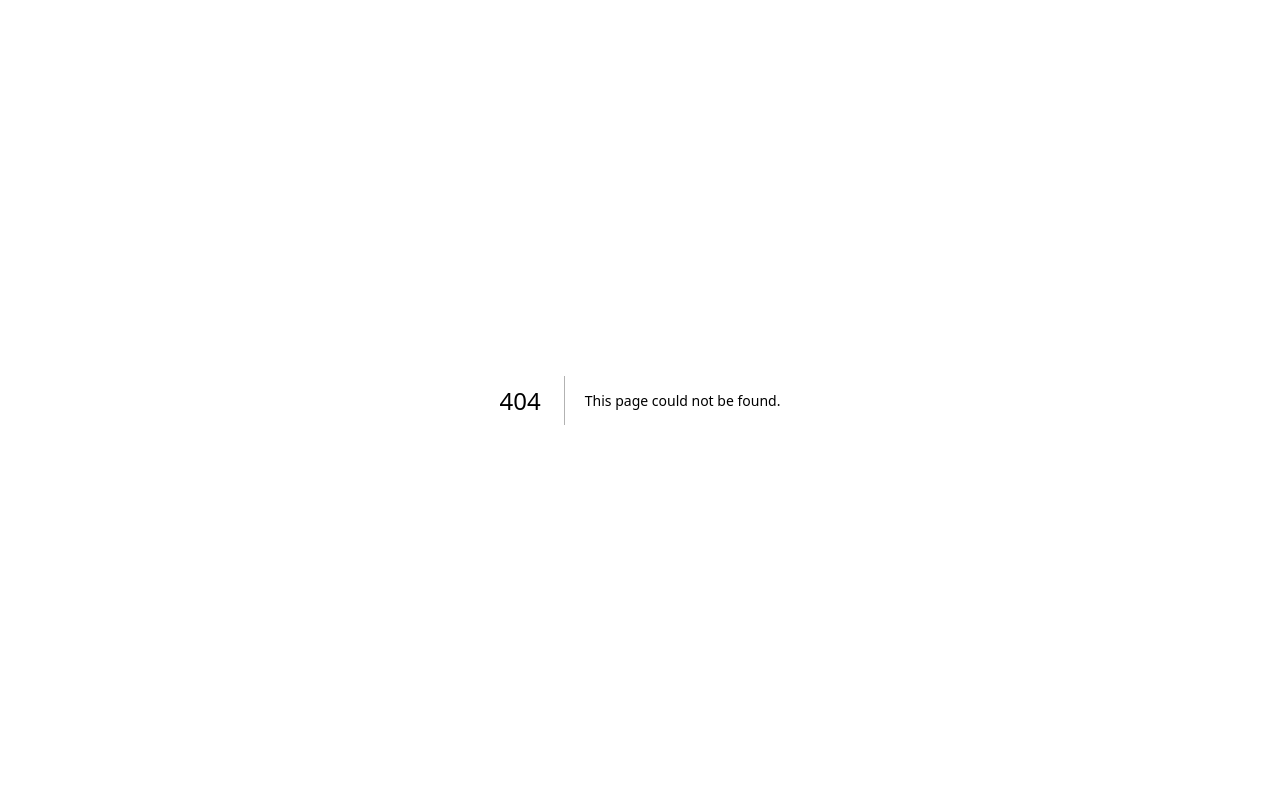
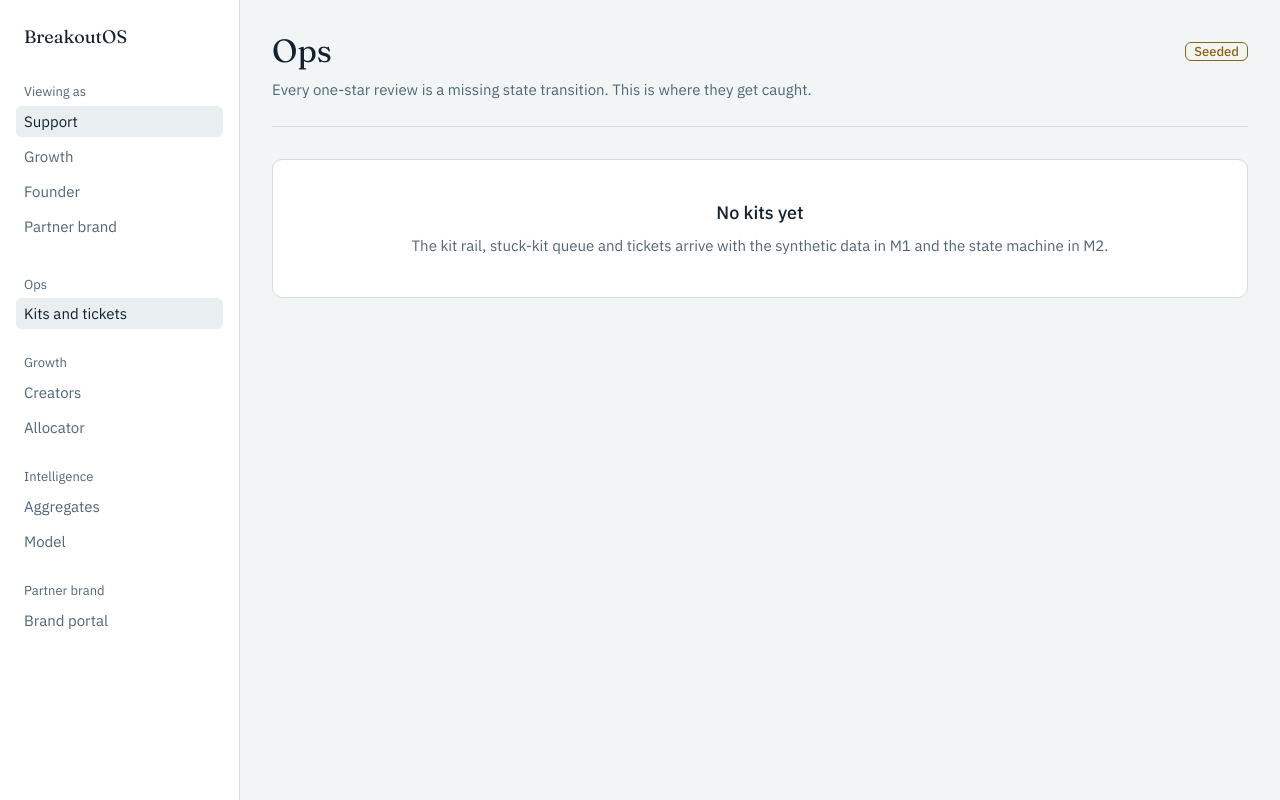
Before and after one commit to steven1423/breakoutlabs, a Next.js app: page /ops in a window 1280 px wide. Before the commit this address had no page. Built offline with nearby package versions, Linux system fonts and the light colour scheme.

Commit message:
Add app shell with left rail, badge and placeholder pages
Co-Authored-By: Claude Fable 5.1 <noreply@anthropic.com>
Claude-Session: https://claude.ai/code/session_016kA3zKGoqegDAtaf7eByEW

```diff
--- /dev/null
+++ b/app/(app)/brand/page.tsx
@@ -0,0 +1,22 @@
+import type { Metadata } from "next";
+import { EmptyState } from "@/components/empty-state";
+import { PageHeader } from "@/components/page-header";
+
+export const metadata: Metadata = { title: "Partner brand" };
+
+export default function BrandPage() {
+  return (
+    <>
+      <PageHeader
+        title="Partner brand"
+        caption="Year 3, as a product. Simulated on a synthetic cohort."
+        status="seeded"
+      />
+      {/* TODO(copy): placeholder until M6 adds the simulated brand portal. */}
+      <EmptyState
+        title="No simulation yet"
+        body="Segment, budget and window inputs with a simulated outcome lift arrive in M6."
+      />
+    </>
+  );
+}
--- /dev/null
+++ b/app/(app)/growth/allocator/page.tsx
@@ -0,0 +1,22 @@
+import type { Metadata } from "next";
+import { EmptyState } from "@/components/empty-state";
+import { PageHeader } from "@/components/page-header";
+
+export const metadata: Metadata = { title: "Allocator" };
+
+export default function AllocatorPage() {
+  return (
+    <>
+      <PageHeader
+        title="Allocator"
+        caption="Budget follows retests, not followers."
+        status="seeded"
+      />
+      {/* TODO(copy): placeholder until M4 adds the Thompson-sampling allocator. */}
+      <EmptyState
+        title="No allocator runs yet"
+        body="Weekly Thompson-sampling runs and their posteriors arrive in M4."
+      />
+    </>
+  );
+}
--- /dev/null
+++ b/app/(app)/growth/page.tsx
@@ -0,0 +1,22 @@
+import type { Metadata } from "next";
+import { EmptyState } from "@/components/empty-state";
+import { PageHeader } from "@/components/page-header";
+
+export const metadata: Metadata = { title: "Growth" };
+
+export default function GrowthPage() {
+  return (
+    <>
+      <PageHeader
+        title="Growth"
+        caption="Discovery is a commodity. Ranking creators by retests is not."
+        status="seeded"
+      />
+      {/* TODO(copy): placeholder until M4 adds creators, cards and the leaderboard. */}
+      <EmptyState
+        title="No creators yet"
+        body="Creator discovery, AI cards and the cost-per-retest leaderboard arrive in M4."
+      />
+    </>
+  );
+}
--- /dev/null
+++ b/app/(app)/intelligence/page.tsx
@@ -0,0 +1,22 @@
+import type { Metadata } from "next";
+import { EmptyState } from "@/components/empty-state";
+import { PageHeader } from "@/components/page-header";
+
+export const metadata: Metadata = { title: "Intelligence" };
+
+export default function IntelligencePage() {
+  return (
+    <>
+      <PageHeader
+        title="Intelligence"
+        caption="We rent access to segments. We never sell data. The setting on the right is why."
+        status="seeded"
+      />
+      {/* TODO(copy): placeholder until M6 adds guarded aggregates. */}
+      <EmptyState
+        title="No aggregates yet"
+        body="The prevalence map, marker deltas, coverage heatmap and guardrails arrive in M6."
+      />
+    </>
+  );
+}
--- /dev/null
+++ b/app/(app)/layout.tsx
@@ -0,0 +1,17 @@
+import { Suspense } from "react";
+import { Rail, RailFallback } from "@/components/rail";
+
+export default function AppLayout({ children }: { children: React.ReactNode }) {
+  return (
+    <div className="flex min-h-screen">
+      <aside className="w-60 shrink-0 border-r border-line bg-surface">
+        <Suspense fallback={<RailFallback />}>
+          <Rail />
+        </Suspense>
+      </aside>
+      <main className="min-w-0 flex-1">
+        <div className="max-w-[1280px] px-8 py-8">{children}</div>
+      </main>
+    </div>
+  );
+}
--- /dev/null
+++ b/app/(app)/model/page.tsx
@@ -0,0 +1,22 @@
+import type { Metadata } from "next";
+import { EmptyState } from "@/components/empty-state";
+import { PageHeader } from "@/components/page-header";
+
+export const metadata: Metadata = { title: "Model" };
+
+export default function ModelPage() {
+  return (
+    <>
+      <PageHeader
+        title="Model"
+        caption="Price for the retest. Drag the retest rate and watch what the company is worth."
+        status="seeded"
+      />
+      {/* TODO(copy): placeholder until M5 adds the calculator and timeline. */}
+      <EmptyState
+        title="No calculator yet"
+        body="The path-to-$1B sliders and the Year 1 to Year 3 timeline arrive in M5."
+      />
+    </>
+  );
+}
--- /dev/null
+++ b/app/(app)/ops/page.tsx
@@ -0,0 +1,22 @@
+import type { Metadata } from "next";
+import { EmptyState } from "@/components/empty-state";
+import { PageHeader } from "@/components/page-header";
+
+export const metadata: Metadata = { title: "Ops" };
+
+export default function OpsPage() {
+  return (
+    <>
+      <PageHeader
+        title="Ops"
+        caption="Every one-star review is a missing state transition. This is where they get caught."
+        status="seeded"
+      />
+      {/* TODO(copy): placeholder until M1 seeds kits and M2 adds the state machine. */}
+      <EmptyState
+        title="No kits yet"
+        body="The kit rail, stuck-kit queue and tickets arrive with the synthetic data in M1 and the state machine in M2."
+      />
+    </>
+  );
+}
--- /dev/null
+++ b/components/badge.tsx
@@ -0,0 +1,25 @@
+export type DataStatus = "live" | "seeded";
+
+const LABEL: Record<DataStatus, string> = { live: "Live", seeded: "Seeded" };
+const TONE: Record<DataStatus, string> = {
+  live: "border-live text-live",
+  seeded: "border-seeded text-seeded",
+};
+
+/**
+ * Honesty label (CLAUDE.md §1). Live means a real external API or real database logic;
+ * Seeded means synthetic data. `reason` explains a fallback, e.g. "Not configured, showing seeded data".
+ */
+export function DataBadge({ status, reason }: { status: DataStatus; reason?: string }) {
+  return (
+    <span className="inline-flex items-center gap-2 text-13">
+      <span
+        data-status={status}
+        className={`rounded-control border px-2 py-0.5 font-medium leading-none ${TONE[status]}`}
+      >
+        {LABEL[status]}
+      </span>
+      {reason ? <span className="text-muted">{reason}</span> : null}
+    </span>
+  );
+}
--- /dev/null
+++ b/components/empty-state.tsx
@@ -0,0 +1,11 @@
+type Props = { title: string; body: string };
+
+/** Empty states tell the user what to do, or what will fill the space (CLAUDE.md §14). */
+export function EmptyState({ title, body }: Props) {
+  return (
+    <div className="mt-8 rounded-panel border border-line bg-surface px-6 py-10 text-center">
+      <p className="text-18 font-medium">{title}</p>
+      <p className="mt-2 text-15 text-muted">{body}</p>
+    </div>
+  );
+}
--- /dev/null
+++ b/components/page-header.tsx
@@ -0,0 +1,21 @@
+import { DataBadge, type DataStatus } from "@/components/badge";
+
+type Props = {
+  title: string;
+  caption: string;
+  status: DataStatus;
+  reason?: string;
+};
+
+/** Every page opens with a Fraunces headline, one caption line saying why it exists, and its badge. */
+export function PageHeader({ title, caption, status, reason }: Props) {
+  return (
+    <header className="flex flex-col gap-2 border-b border-line pb-6">
+      <div className="flex flex-wrap items-center justify-between gap-4">
+        <h1 className="font-display text-32 font-normal">{title}</h1>
+        <DataBadge status={status} reason={reason} />
+      </div>
+      <p className="text-15 text-muted">{caption}</p>
+    </header>
+  );
+}
--- /dev/null
+++ b/components/rail.tsx
@@ -0,0 +1,81 @@
+"use client";
+
+import Link from "next/link";
+import { usePathname, useSearchParams } from "next/navigation";
+import {
+  PERSONAS,
+  PERSONA_META,
+  PERSONA_PARAM,
+  SECTIONS,
+  navFor,
+  parsePersona,
+  withPersona,
+  type Persona,
+  type Section,
+} from "@/lib/personas";
+
+/**
+ * The left rail. It is the only client component in the shell because the persona is read
+ * from the URL query, which a server layout cannot see. Wrap it in <Suspense>.
+ */
+export function Rail() {
+  const pathname = usePathname();
+  const persona = parsePersona(useSearchParams().get(PERSONA_PARAM));
+  return <RailView persona={persona} pathname={pathname} sections={navFor(persona)} />;
+}
+
+/** Same markup with default persona. Shown while the client reads the URL. */
+export function RailFallback() {
+  return <RailView persona="support" pathname="" sections={[...SECTIONS]} />;
+}
+
+type ViewProps = { persona: Persona; pathname: string; sections: Section[] };
+
+function RailView({ persona, pathname, sections }: ViewProps) {
+  return (
+    <div className="flex h-full flex-col gap-8 px-4 py-6">
+      <Link href="/" className="px-2 font-display text-18">
+        BreakoutOS
+      </Link>
+
+      <nav aria-label="Persona" className="flex flex-col gap-1">
+        <p className="px-2 text-13 text-muted">Viewing as</p>
+        {PERSONAS.map((p) => (
+          <Link
+            key={p}
+            href={withPersona(pathname || PERSONA_META[p].home, p)}
+            aria-current={p === persona ? "true" : undefined}
+            className={`rounded-control px-2 py-1 text-15 ${
+              p === persona ? "bg-raised text-text" : "text-muted hover:text-text"
+            }`}
+          >
+            {PERSONA_META[p].label}
+          </Link>
+        ))}
+      </nav>
+
+      <nav aria-label="Sections" className="flex flex-col gap-6">
+        {sections.map((section) => (
+          <div key={section.key} className="flex flex-col gap-1">
+            <p className="px-2 text-13 text-muted">{section.label}</p>
+            {section.links.map((link) => {
+              const active = pathname === link.href;
+              return (
+                <Link
+                  key={link.href}
+                  href={withPersona(link.href, persona)}
+                  aria-current={active ? "page" : undefined}
+                  className={`rounded-control px-2 py-1 text-15 ${
+                    active ? "bg-raised text-text" : "text-muted hover:text-text"
+                  }`}
+                >
+                  {link.label}
+                </Link>
+              );
+            })}
+          </div>
+        ))}
+      </nav>
+    </div>
+  );
+}
```
